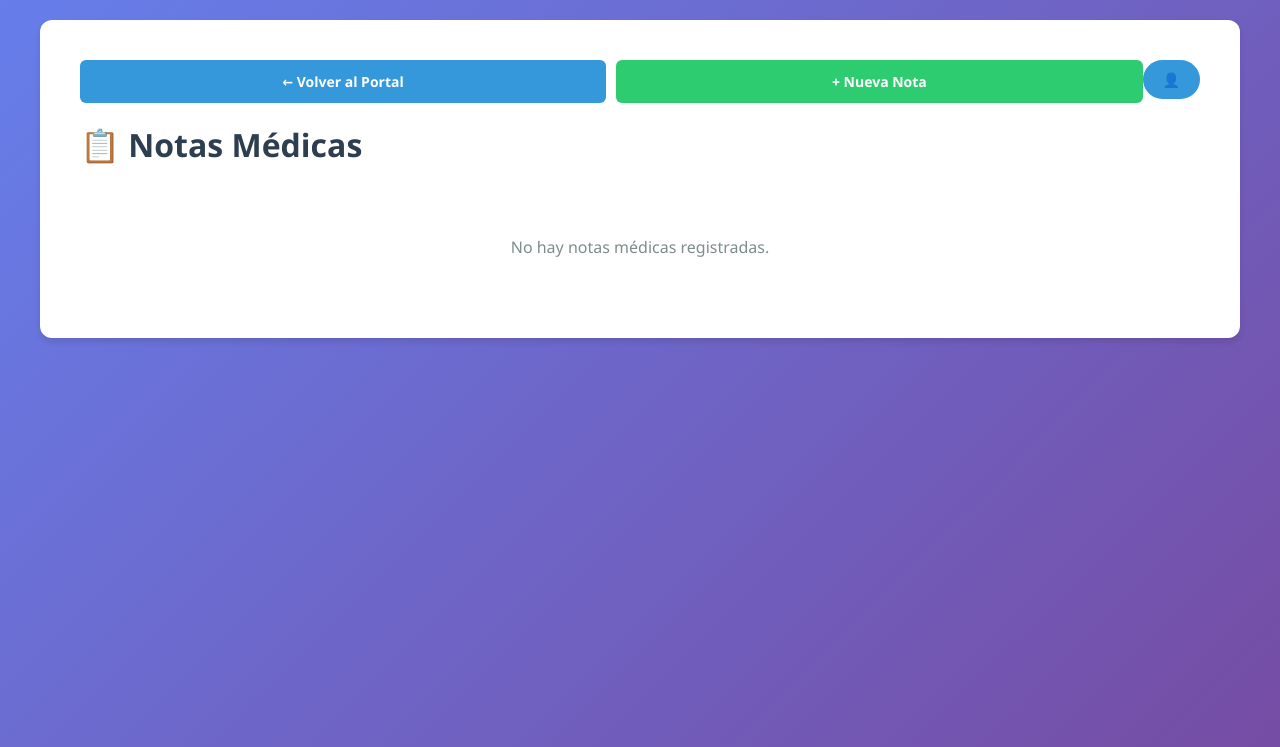
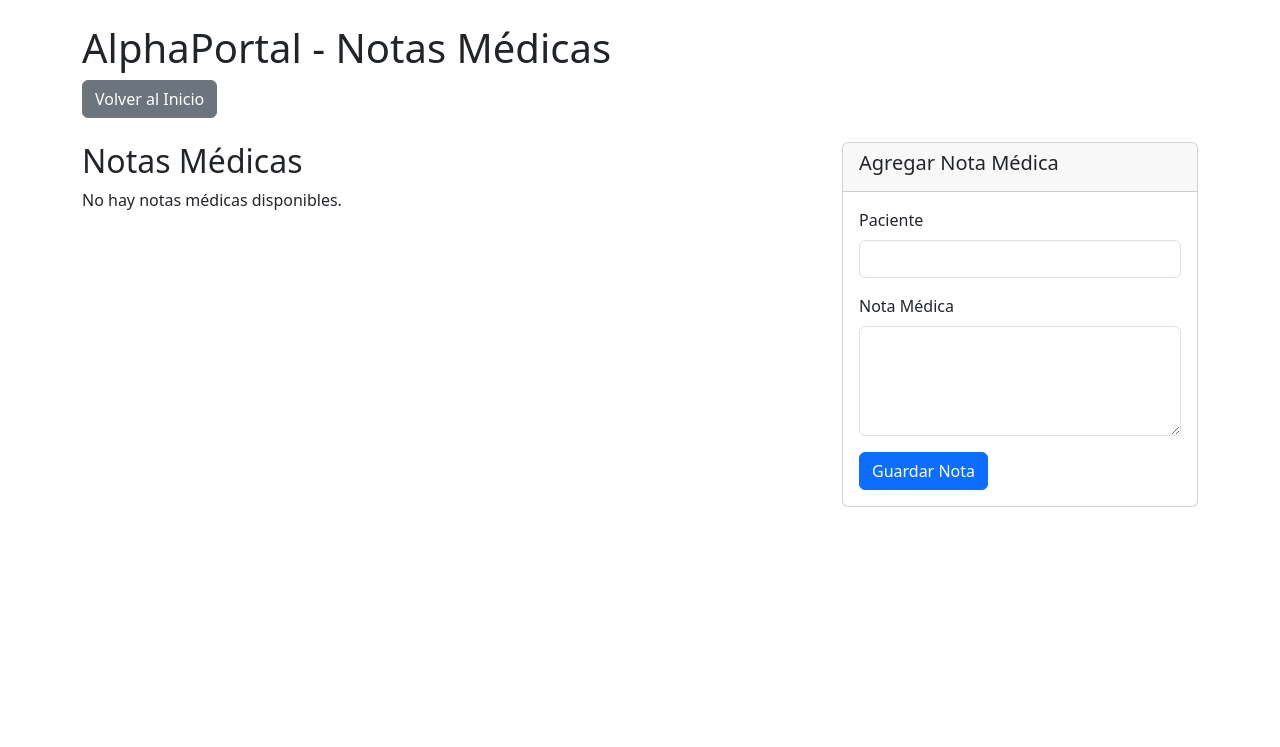
Before and after one commit to Gorlex/laboratorio-web-seguro, a Flask app: template Labs/xss-stored/templates/listar.html in a window 1280 px wide. Shown: the top 747 px of the page. Run offline with Flask 3, Linux system fonts and the light colour scheme; the template is opened without the code that fills it, so the values that code supplies are empty.

Commit message:
se agrega la validación del cumplimiento del reto

```diff
--- /dev/null
+++ b/Labs/xss-stored/static/xss-validator.js
@@ -0,0 +1,32 @@
+(function () {
+    "use strict";
+
+    const alertOriginal = window.alert;
+
+    window.alert = function (...args) {
+        try {
+            const script = document.currentScript;
+
+            const nota = script
+                ? script.closest(".nota-content[data-nota-id]")
+                : null;
+
+            if (nota) {
+                const notaId = nota.dataset.notaId;
+
+                console.info(
+                    "[XSS Validator] Ejecución candidata detectada",
+                    {
+                        lab_id: "xss-stored",
+                        nota_id: notaId,
+                        metodo: "xss_stored_alert"
+                    }
+                );
+            }
+        } catch (error) {
+            console.warn("[XSS Validator] Error de detección");
+        }
+
+        return Reflect.apply(alertOriginal, window, args);
+    };
+})();
--- a/Labs/xss-stored/templates/listar.html
+++ b/Labs/xss-stored/templates/listar.html
@@ -3,86 +3,57 @@
 <head>
     <meta charset="UTF-8">
     <meta name="viewport" content="width=device-width, initial-scale=1.0">
-    <title>Listado de Notas Médicas</title>
-    <link rel="stylesheet" href="{{ url_for('static', filename='style.css') }}">
-    <style>
-        .list-container {
-            background: white;
-            padding: 40px;
-            border-radius: 12px;
-            box-shadow: 0 4px 6px rgba(0,0,0,0.1);
-        }
-        .list-container h1 {
-            color: #2c3e50;
-            margin-bottom: 30px;
-        }
-        .nota {
-            background: #ecf0f1;
-            padding: 20px;
-            margin-bottom: 15px;
-            border-radius: 8px;
-            border-left: 4px solid #3498db;
-        }
-        .nota-header {
-            font-weight: bold;
-            color: #2c3e50;
-            margin-bottom: 10px;
-            font-size: 16px;
-        }
-        .nota-content {
-            color: #34495e;
-            line-height: 1.6;
-            margin-bottom: 10px;
-        }
-        .nota-date {
-            font-size: 12px;
-            color: #7f8c8d;
-        }
-        .empty {
-            text-align: center;
-            color: #7f8c8d;
-            padding: 40px;
-        }
-        .nav-buttons {
-            display: flex;
-            gap: 10px;
-            margin-bottom: 20px;
-        }
-    </style>
+    <title>AlphaPortal - Notas Médicas</title>
+    <link href="https://cdn.jsdelivr.net/npm/bootstrap@5.3.0/dist/css/bootstrap.min.css" rel="stylesheet">
+    <script src="{{ url_for('static', filename='xss-validator.js') }}"></script>
 </head>
 <body>
-    <div class="container">
-        <div class="list-container">
-            <div class="user-info" style="float: right;">
-                👤 {{ usuario }}
+    <div class="container mt-4">
+        <h1>AlphaPortal - Notas Médicas</h1>
+        <div class="row mb-4">
+            <div class="col-md-6">
+                <a href="{{ url_for('index') }}" class="btn btn-secondary">Volver al Inicio</a>
+            </div>
         </div>
 
-            <div class="nav-buttons">
-                <a href="{{ url_for('dashboard') }}" class="btn btn-primary">← Volver al Portal</a>
-                <a href="{{ url_for('index') }}" class="btn btn-secondary">+ Nueva Nota</a>
-            </div>
-
-            <h1>📋 Notas Médicas</h1>
-
+        <div class="row">
+            <div class="col-md-8">
+                <h2>Notas Médicas</h2>
             {% if notas %}
                 {% for nota in notas %}
-                    <div class="nota">
-                        <div class="nota-header">
-                            👤 Paciente: {{ nota.paciente }}
-                        </div>
-                        <div class="nota-content">
+                        <div class="card mb-3">
+                            <div class="card-body">
+                                <div class="nota-content" data-nota-id="{{ nota.id }}">
                                     {{ nota.nota | safe }}
                         </div>
-                        <div class="nota-date">
-                            🕐 {{ nota.fecha_creacion }}
                             </div>
                         </div>
                     {% endfor %}
                 {% else %}
-                <div class="empty">
-                    <p>No hay notas médicas registradas.</p>
+                    <p>No hay notas médicas disponibles.</p>
+                {% endif %}
             </div>
-            {% endif %}
+
+            <div class="col-md-4">
+                <div class="card">
+                    <div class="card-header">
+                        <h5>Agregar Nota Médica</h5>
+        </div>
+                    <div class="card-body">
+                        <form method="POST" action="{{ url_for('guardar') }}">
+                            <div class="mb-3">
+                                <label for="paciente" class="form-label">Paciente</label>
+                                <input type="text" class="form-control" id="paciente" name="paciente" required>
+    </div>
+                            <div class="mb-3">
+                                <label for="nota" class="form-label">Nota Médica</label>
+                                <textarea class="form-control" id="nota" name="nota" rows="4" required></textarea>
+                            </div>
+                            <button type="submit" class="btn btn-primary">Guardar Nota</button>
+                        </form>
+                    </div>
+                </div>
+            </div>
         </div>
     </div>
 </body>
```
Lines whose indentation alone changed are shown as unchanged.
